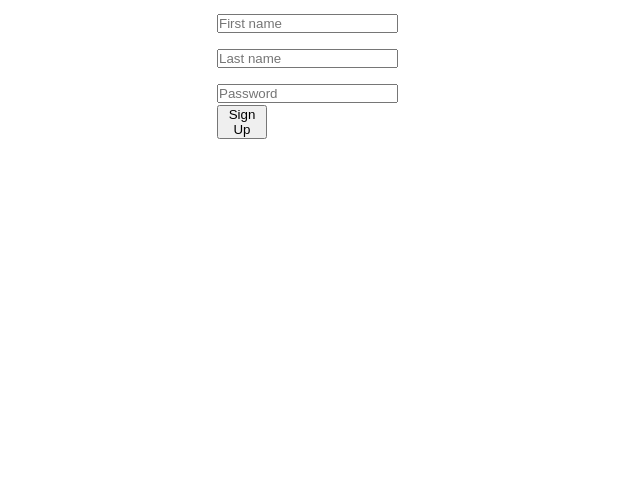
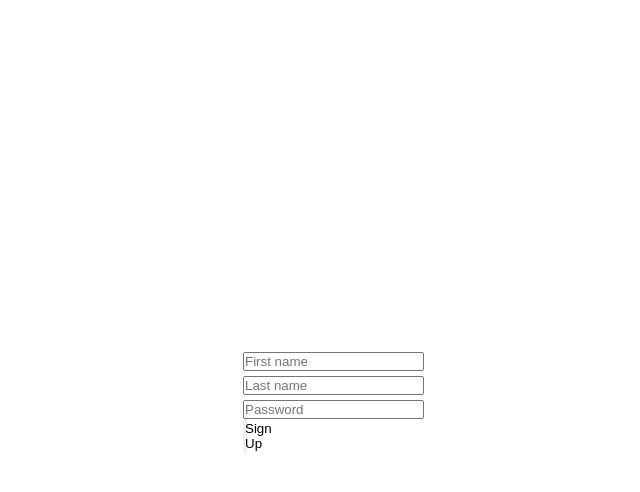
Before and after one commit to dduafa/p2pforex-client, a React (Create React App) app: page /signup in a window 1280 px wide. Shown: the top 492 px of the page, without its empty margins (398-1038 px from the left). Built offline with nearby package versions, Linux system fonts and the light colour scheme.

Commit message:
feat: input, button

```diff
--- /dev/null
+++ b/src/components/common/input/input-container.tsx
@@ -0,0 +1,3 @@
+import InputComponent from './input-component';
+
+export default InputComponent;
--- a/src/components/layouts/auth-layout/auth-layout-component.tsx
+++ b/src/components/layouts/auth-layout/auth-layout-component.tsx
@@ -1,19 +1,13 @@
 import React from 'react';
 import { Outlet } from 'react-router-dom';
-import styled from 'styled-components';
+import { MainWrapper } from './auth-layout-styles';
 
 const AuthLayoutComponent = () => {
   return (
-    <Container>
+    <MainWrapper>
       <Outlet />
-    </Container>
+    </MainWrapper>
   );
 };
 
-const Container = styled.div`
-  display: 'flex';
-  align-items: 'center';
-  justify-content: 'center';
-`;
-
 export default AuthLayoutComponent;
--- /dev/null
+++ b/src/components/layouts/auth-layout/auth-layout-styles.ts
@@ -0,0 +1,19 @@
+import styled from 'styled-components';
+
+export const MainWrapper = styled.main`
+  width: 100%;
+  height: 100%;
+  max-width: 1200px;
+  min-height: 100vh;
+  margin: 0 auto;
+  padding: 2rem 0;
+  display: flex;
+  flex-direction: column;
+  align-items: center;
+  justify-content: flex-start;
+
+  @media screen and (min-width: 992px) {
+    flex-direction: row;
+    justify-content: center;
+  }
+`;
--- a/src/features/auth/signup/signup-component.tsx
+++ b/src/features/auth/signup/signup-component.tsx
@@ -5,6 +5,7 @@ import styled from 'styled-components';
 import signUpSchema from './signup-schema';
 import { useDispatch } from 'react-redux';
 import { useNavigate } from 'react-router-dom';
+import InputContainer from '@/components/common/input/input-container';
 
 const SignupComponent = () => {
   const dispatch = useDispatch();
@@ -43,7 +44,7 @@ const SignupComponent = () => {
 
   return (
     <Container>
-      <form onSubmit={handleSubmit}>
+      <Form onSubmit={handleSubmit}>
         <div>
           <input
             aria-label="First name"
@@ -84,7 +85,7 @@ const SignupComponent = () => {
         <button type="submit" disabled={isSubmitting}>
           Sign Up
         </button>
-      </form>
+      </Form>
     </Container>
   );
 };
@@ -96,4 +97,14 @@ const Container = styled.div`
   width: 50px;
 `;
 
+const Form = styled.form`
+  margin: 0 auto;
+  width: 100%;
+  max-width: 414px;
+  padding: 1.3rem;
+  display: flex;
+  flex-direction: column;
+  position: relative;
+`;
+
 export default SignupComponent;
--- a/src/index.css
+++ b/src/index.css
@@ -11,13 +11,10 @@
 
 /* Root element */
 html {
-  font-size: 30px;
+  font-size: 20px;
 }
 
 body {
-  display: flex;
-  justify-content: center;
-  align-items: center;
   margin: 0;
   font-family: 'Roboto', sans-serif;
   -webkit-font-smoothing: antialiased;
--- a/src/index.tsx
+++ b/src/index.tsx
@@ -3,15 +3,14 @@ import ReactDOM from 'react-dom';
 import './index.css';
 import App from './App';
 import reportWebVitals from './reportWebVitals';
+import GlobalStyle from './styles/global';
 
 ReactDOM.render(
   <React.StrictMode>
+    {/* <GlobalStyle /> */}
     <App />
   </React.StrictMode>,
   document.getElementById('root')
 );
 
-// If you want to start measuring performance in your app, pass a function
-// to log results (for example: reportWebVitals(console.log))
-// or send to an analytics endpoint. Learn more: https://bit.ly/CRA-vitals
 reportWebVitals();
--- /dev/null
+++ b/src/styles/global.ts
@@ -0,0 +1,21 @@
+import { createGlobalStyle } from 'styled-components';
+
+export default createGlobalStyle`
+  * {
+    margin: 0;
+    padding: 0;
+    outline: 0;
+    box-sizing: border-box;
+  }
+
+  #root {
+      margin: 0 auto;
+  }
+
+  html {
+      -webkit-background-size: cover;
+      -moz-background-size: cover;
+      -o-background-size: cover;
+      background-size: cover;
+  }
+`;
--- a/tsconfig.path.json
+++ b/tsconfig.path.json
@@ -4,6 +4,7 @@
     "paths": {
       "@/*": ["src/*"],
       "@pages/*": ["src/pages/*"],
+      "@styles/*": ["src/styles/*"],
       "@routes/*": ["src/routes/*"],
       "@assets/*": ["src/assets/*"],
       "@helpers/*": ["src/helpers/*"],
```
Also changed, not shown: src/components/common/button/button-component.tsx (added, +14 -0 lines), src/components/common/button/button-styles.ts (added, +58 -0 lines), src/components/common/input/input-component.tsx (added, +20 -0 lines), src/components/common/input/input-styles.ts (added, +69 -0 lines).
